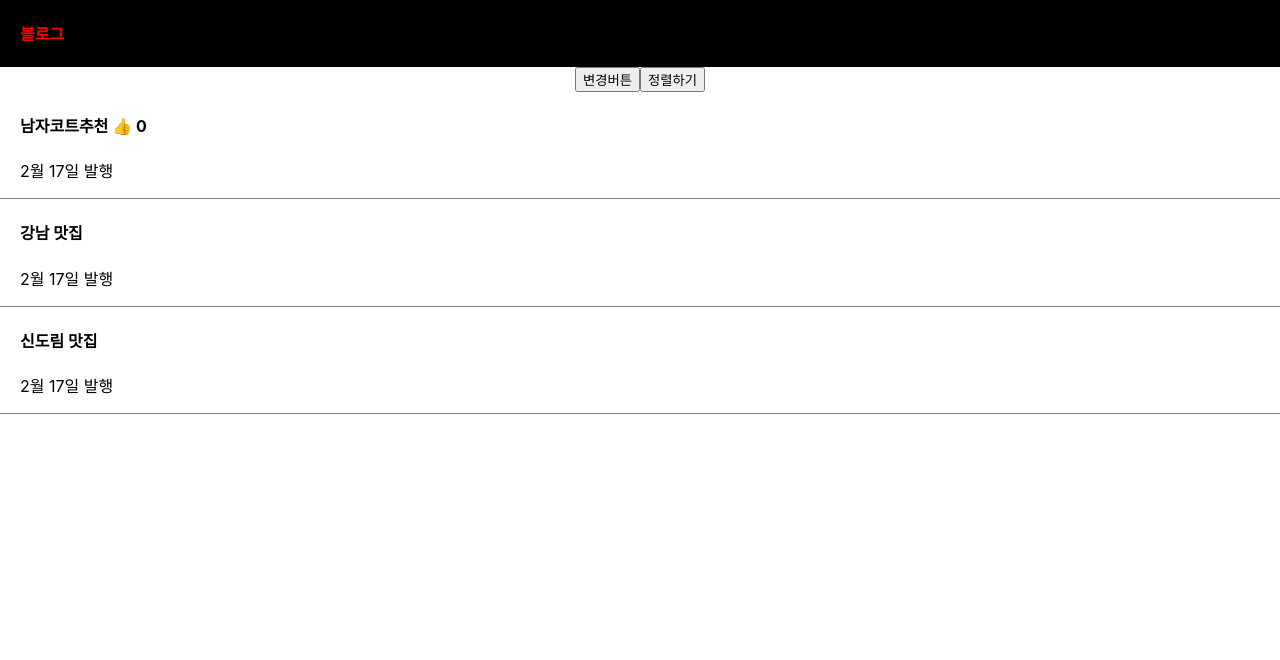
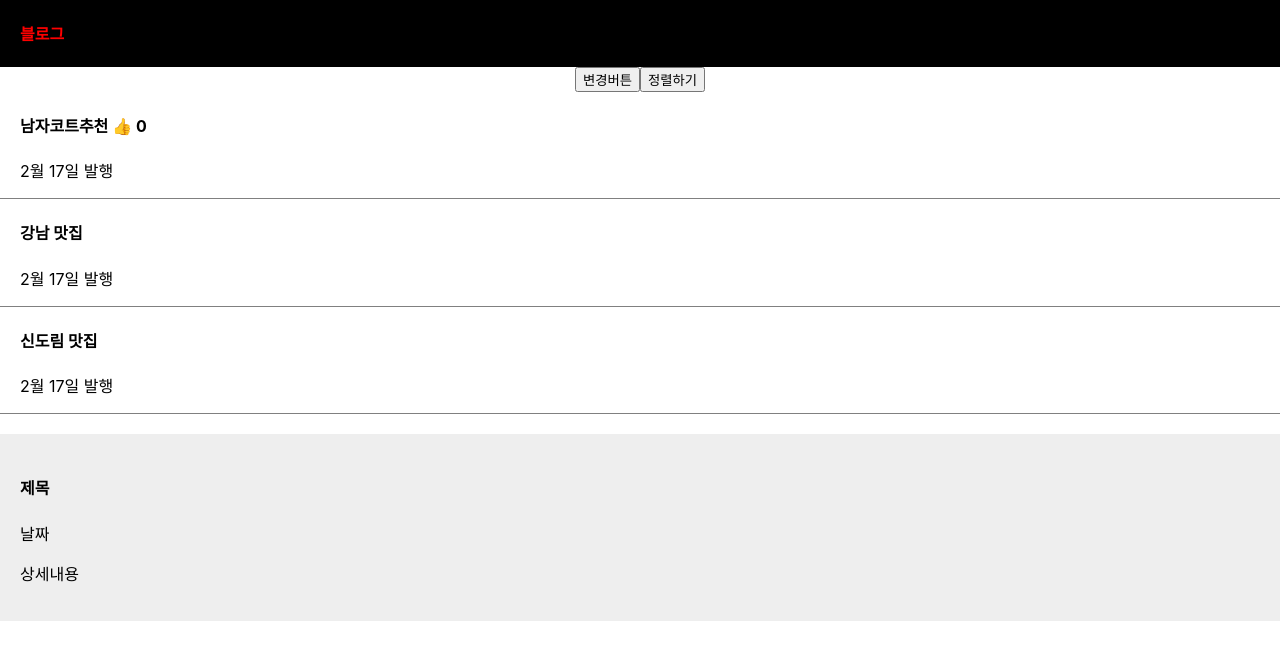
Before and after one commit to kmkim0713/react_study, a React (Create React App) app in the folder react-app/: page / in a window 1280 px wide. Shown: the top 660 px of the page. Built offline with nearby package versions, Linux system fonts and the light colour scheme.

Commit message:
모달창 초안

```diff
--- a/react-app/src/App.css
+++ b/react-app/src/App.css
@@ -53,5 +53,11 @@
   padding-left: 20px;
   text-align: left;
   border-bottom: 1px solid gray;
+}
 
+.modal {
+  margin-top: 20px;
+  padding: 20px;
+  background: #eee;
+  text-align: left;
 }
--- a/react-app/src/App.js
+++ b/react-app/src/App.js
@@ -74,6 +74,11 @@
         <h4>{title[2]} </h4>
         <p>2월 17일 발행</p>
       </div>
+      <div className='modal'>
+        <h4>제목</h4>
+        <p>날짜</p>
+        <p>상세내용</p>
+      </div>
     </div>
   );
 }
```
